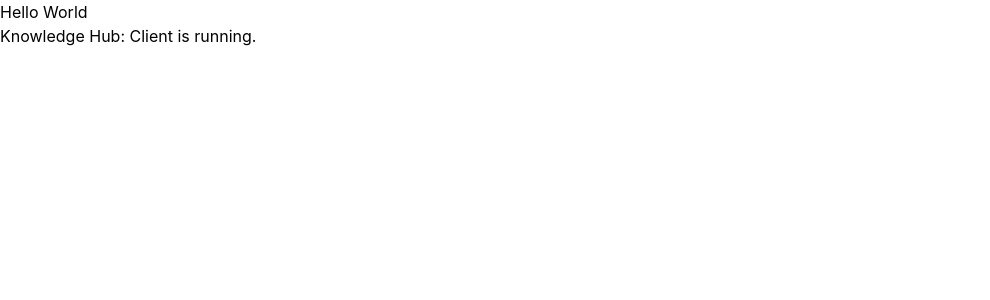
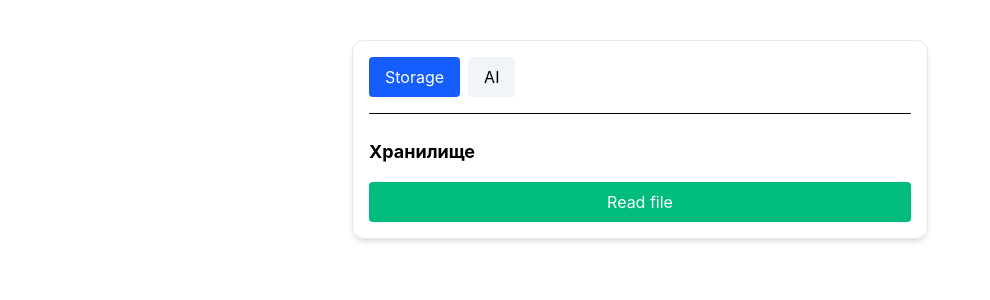
Before and after one commit to nyorra/Knowledge_Hub, a React (Vite) app in the folder client/: page / in a window 1280 px wide. Shown: the top 300 px of the page, without its empty margins (0-990 px from the left). Built offline with nearby package versions, Linux system fonts and the light colour scheme.

Commit message:
base frontend

```diff
--- a/client/src/App.jsx
+++ b/client/src/App.jsx
@@ -1,10 +1,71 @@
-import React from 'react';
+import React, { useState } from 'react';
 
 function App() {
+  // Состояние для переключения вкладок
+  const [currentTab, setCurrentTab] = useState('storage');
+  const [aiText, setAiText] = useState('');
+
   return (
-    <div>
-      <h1>Hello World</h1>
-      <p>Knowledge Hub: Client is running.</p>
+    <div className="max-w-xl mx-auto mt-10 p-4 border border-slate-200 rounded-xl shadow-md">
+
+      {/* Кнопки переключения сверху */}
+      <div className="flex gap-2 mb-6 border-b pb-4">
+        <button
+          onClick={() => setCurrentTab('storage')}
+          className={`px-4 py-2 rounded ${currentTab === 'storage' ? 'bg-blue-600 text-white' : 'bg-slate-100 hover:bg-slate-200'}`}
+        >
+          Storage
+        </button>
+        <button
+          onClick={() => setCurrentTab('ai')}
+          className={`px-4 py-2 rounded ${currentTab === 'ai' ? 'bg-blue-600 text-white' : 'bg-slate-100 hover:bg-slate-200'}`}
+        >
+          AI
+        </button>
+      </div>
+
+      {/* Контент вкладок */}
+      <div className="tab-content">
+
+        {/* Вкладка Storage */}
+        {currentTab === 'storage' && (
+          <div id="storage-tab" className="flex flex-col gap-4">
+            <h2 className="text-lg font-bold">Хранилище</h2>
+            <button
+              onClick={() => console.log('Read file clicked')}
+              className="bg-emerald-500 hover:bg-emerald-600 text-white py-2 px-4 rounded transition-colors"
+            >
+              Read file
+            </button>
+          </div>
+        )}
+
+        {/* Вкладка AI */}
+        {currentTab === 'ai' && (
+          <div id="ai-tab" className="flex flex-col gap-4">
+
+            <h2 className="text-lg font-bold">ИИ Ассистент</h2>
+
+            <textarea
+              value={aiText}
+              onChange={(e) => setAiText(e.target.value)}
+              placeholder="Введите текст для анализа..."
+              className="w-full h-32 p-2 border border-slate-300 rounded focus:outline-blue-500"
+            />
+
+            <p className="text-xs text-slate-400">Символов: {aiText.length}</p>
+
+            <button
+              onClick={() => console.log('request send to ai')}
+              className="bg-emerald-500 hover:bg-emerald-600 text-white py-2 px-4 rounded transition-colors"
+            >
+              Отправить
+            </button>
+
+          </div>
+        )}
+
+      </div>
     </div>
   );
 }
```
